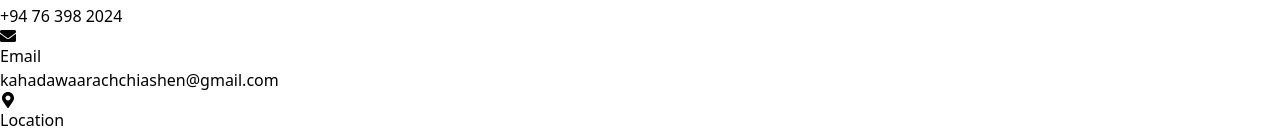
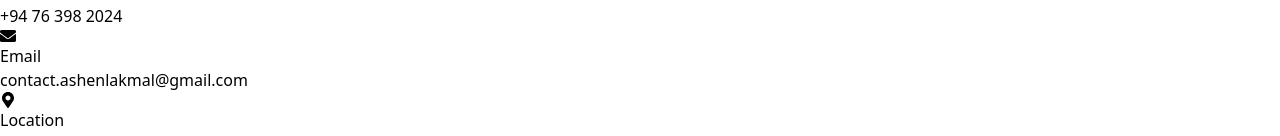
Before and after one commit to ashenlakmal/ashen-portfolio, a React (Vite) app: page / in a window 1280 px wide. Shown: the part 7302-7438 px from the top of the page. Built offline with nearby package versions, Linux system fonts and the light colour scheme.

Commit message:
Changed email access key

```diff
--- a/src/components/Contact.jsx
+++ b/src/components/Contact.jsx
@@ -29,7 +29,7 @@ const Contact = () => {
 
         setResult("Sending....");
         const formData = new FormData(event.target);
-        formData.append("access_key", "ba2dde60-4670-4d4b-9afc-72f385979bd8");
+        formData.append("access_key", "aaa4a917-fbdc-4978-aaf0-a386c0ff29ea");
 
         const response = await fetch("https://api.web3forms.com/submit", {
             method: "POST",
@@ -96,7 +96,7 @@ const Contact = () => {
                                 </div>
                                 <div>
                                     <p className="mb-1 text-sm font-semibold tracking-wider uppercase text-slate-500">Email</p>
-                                    <p className="font-bold text-slate-200 text-md">kahadawaarachchiashen@gmail.com</p>
+                                    <p className="font-bold text-slate-200 text-md">contact.ashenlakmal@gmail.com</p>
                                 </div>
                             </div>
 
```
Also changed, not shown: 1 other file (tests, documents, lock files or other folders).
